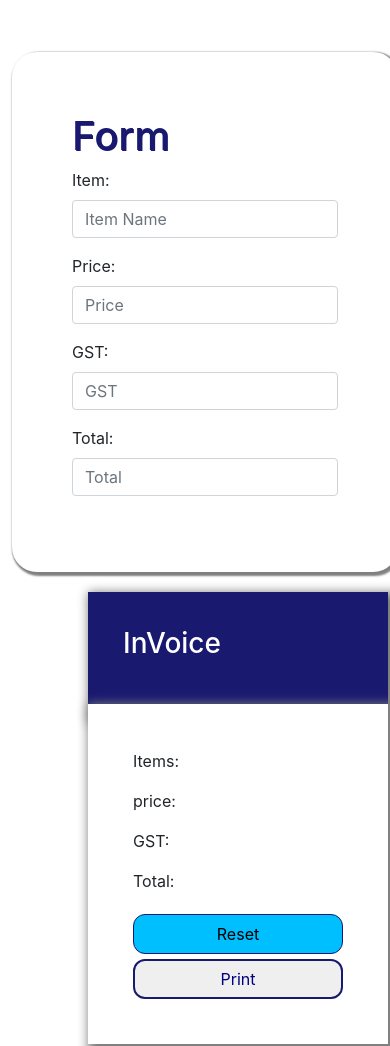
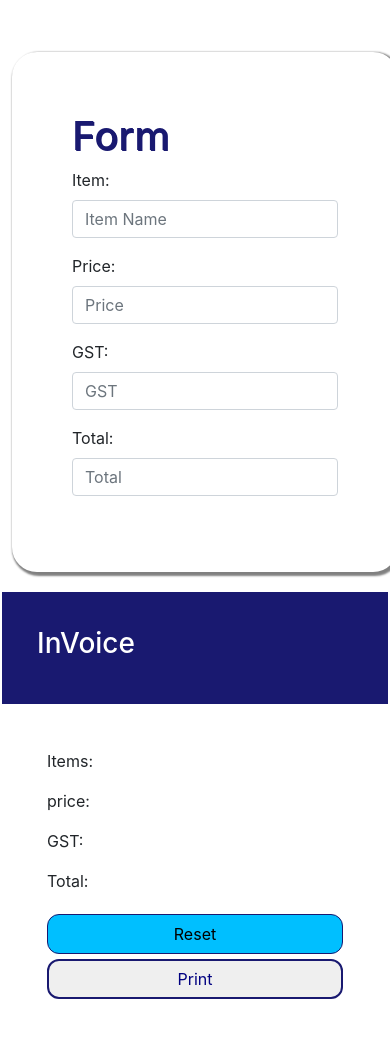
Before and after one commit to priyasarpate/billing-app, a React (Create React App) app: page / in a window 390 px wide. Built offline with nearby package versions, Linux system fonts and the light colour scheme.

Commit message:
Your awesome message

```diff
--- a/src/Invoice .js
+++ b/src/Invoice .js
@@ -41,7 +41,7 @@ function Invoice(props) {
             <button onClick={props.Resethandler} className="reset-button">Reset</button>
             <br />
             <button className="print-button" data-toggle="modal" data-target="#myModal">Print</button>
-            <div id="myModal" className="modal fade" role="dialog">
+            <div id="myModal" className="modal-container  modal fade" role="dialog">
                <div className="modal-dialog">
                   <div className="modal-content">
                      <div className="modal-header">
--- a/src/Invoice.css
+++ b/src/Invoice.css
@@ -63,7 +63,10 @@ box-shadow: 10px 10px 10px 10px grey;
 
 @media (max-width: 480px){
    .invoice{
-    margin-left: auto;
+    margin-left: 0;
+    width: 100%;
+    box-shadow: none;
+
   }
   .h1{
     display: none;
@@ -72,7 +75,9 @@ box-shadow: 10px 10px 10px 10px grey;
     display: none;
   }
   .before-container{
+    width: 100%;
    margin-top: 20px;
-   margin-left: auto;
+   margin-left: 0;
+   box-shadow: none;
     }
   }
```
Also changed, not shown: public/responsive pattern.jpg (added).
